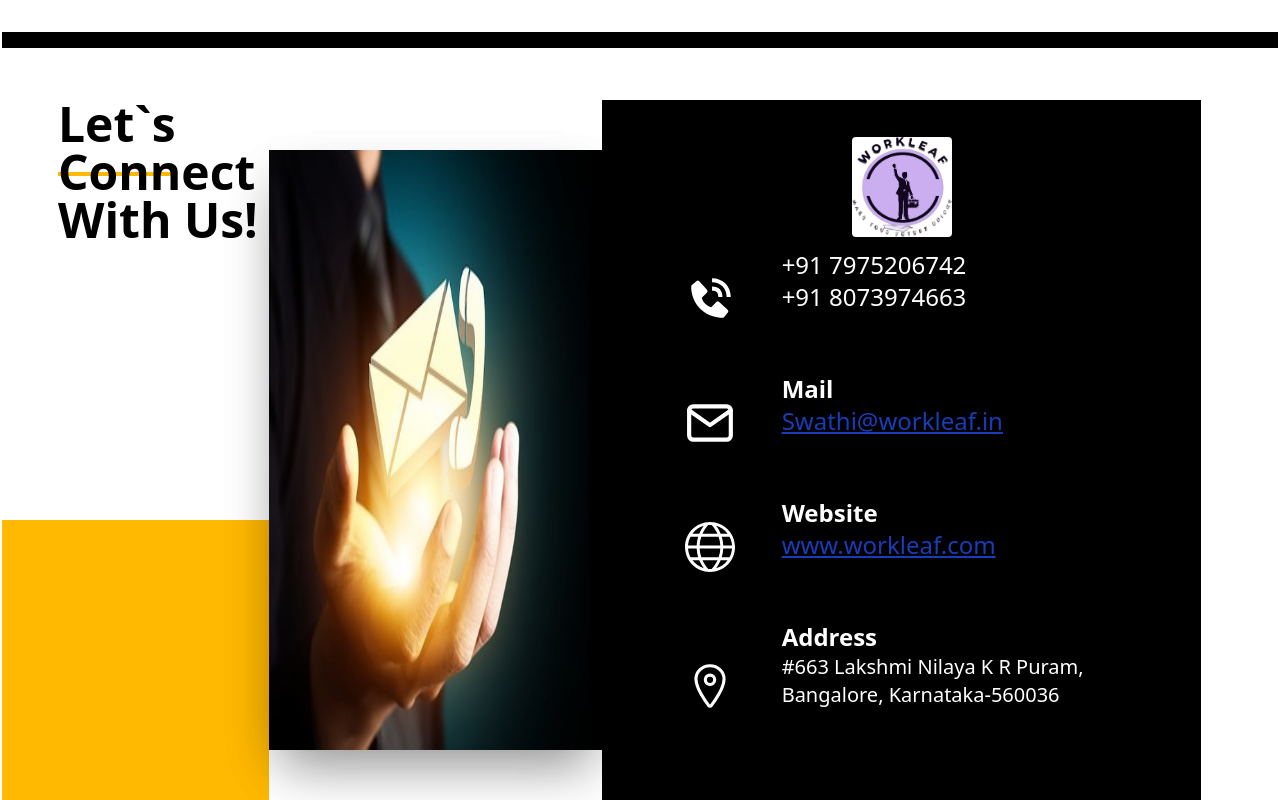
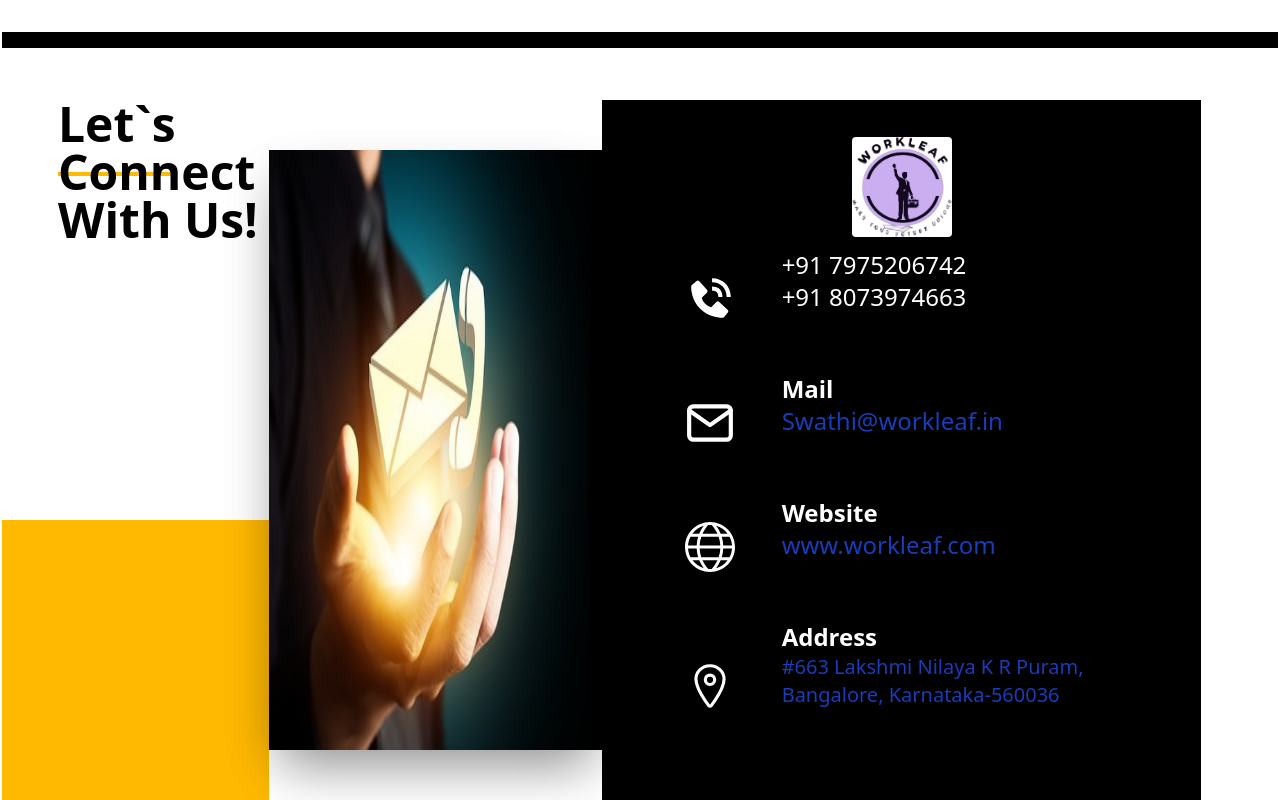
Before and after one commit to workleaf-in/workleaf, a React (Vite) app: page / in a window 1280 px wide. Shown: the part 8966-9766 px from the top of the page. Built offline with nearby package versions, Linux system fonts and the light colour scheme.

Commit message:
location updated

```diff
--- a/src/App.jsx
+++ b/src/App.jsx
@@ -861,7 +861,7 @@ const App = () => {
                   <a
                     href="mailto:swathi@workleaf.in"
                     target="_blank"
-                    className="text-blue-800 underline"
+                    className="text-blue-800 no-underline"
                   >
                     Swathi@workleaf.in
                   </a>
@@ -880,7 +880,7 @@ const App = () => {
                   <a
                     href="https://workleaf.vercel.app/"
                     target="_blank"
-                    className="text-blue-800 underline"
+                    className="text-blue-800 no-underline "
                   >
                     www.workleaf.com
                   </a>
@@ -896,18 +896,22 @@ const App = () => {
                   target="_blank"
                   rel="noopener noreferrer"
                 >
-                  <IoLocationOutline className="h-[50px] w-full" />
+                  <IoLocationOutline className="h-[50px] w-full " />
                 </a>
               </div>
-              <div className="h-[130px] w-[80%] text-lg flex justify-start flex-col pl-6 sm:text-2xl">
-                <h1 className="font-bold">Address</h1>
+              <a
+                href="https://maps.app.goo.gl/fSwzUW4YKbt171yZA"
+                target="_blank "
+                className="h-[130px] w-[80%] text-lg flex justify-start flex-col pl-6 sm:text-2xl text-blue-800 no-underline"
+              >
+                <h1 className="font-bold text-white">Address</h1>
                 <p className="text-sm sm:text-xl">
                   #663 Lakshmi Nilaya K R Puram,
                 </p>
                 <p className="text-sm sm:text-xl">
                   Bangalore, Karnataka-560036
                 </p>
-              </div>
+              </a>
             </div>
           </div>
         </div>
```
